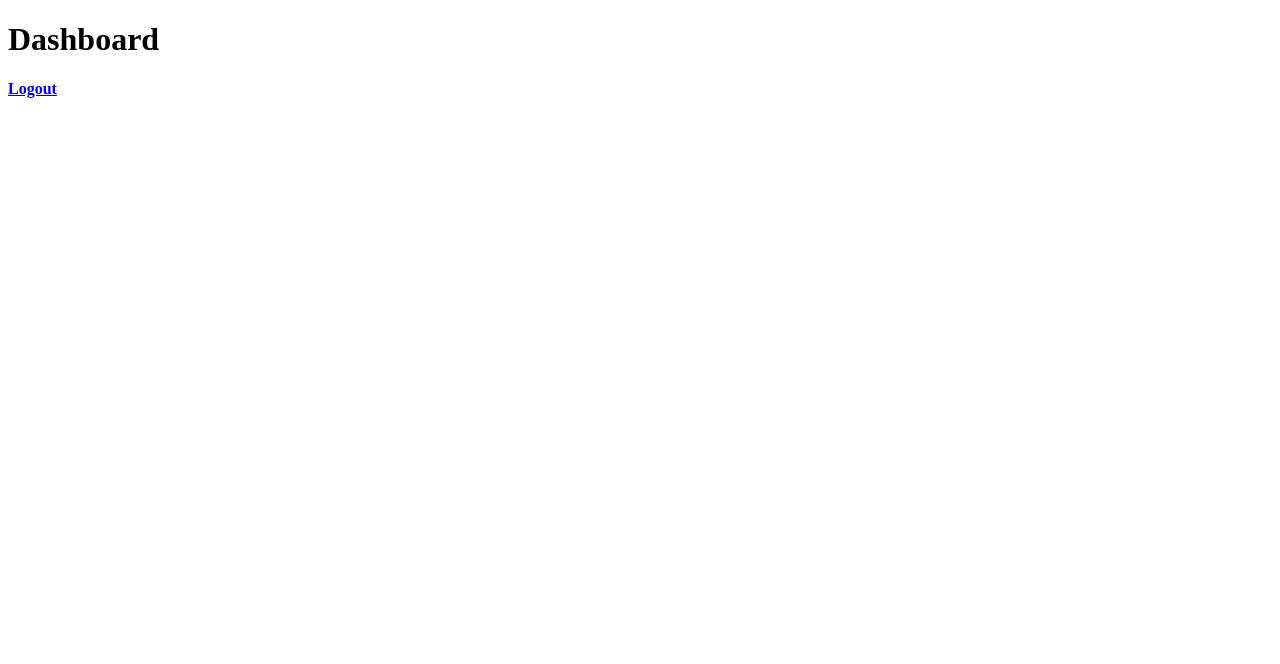
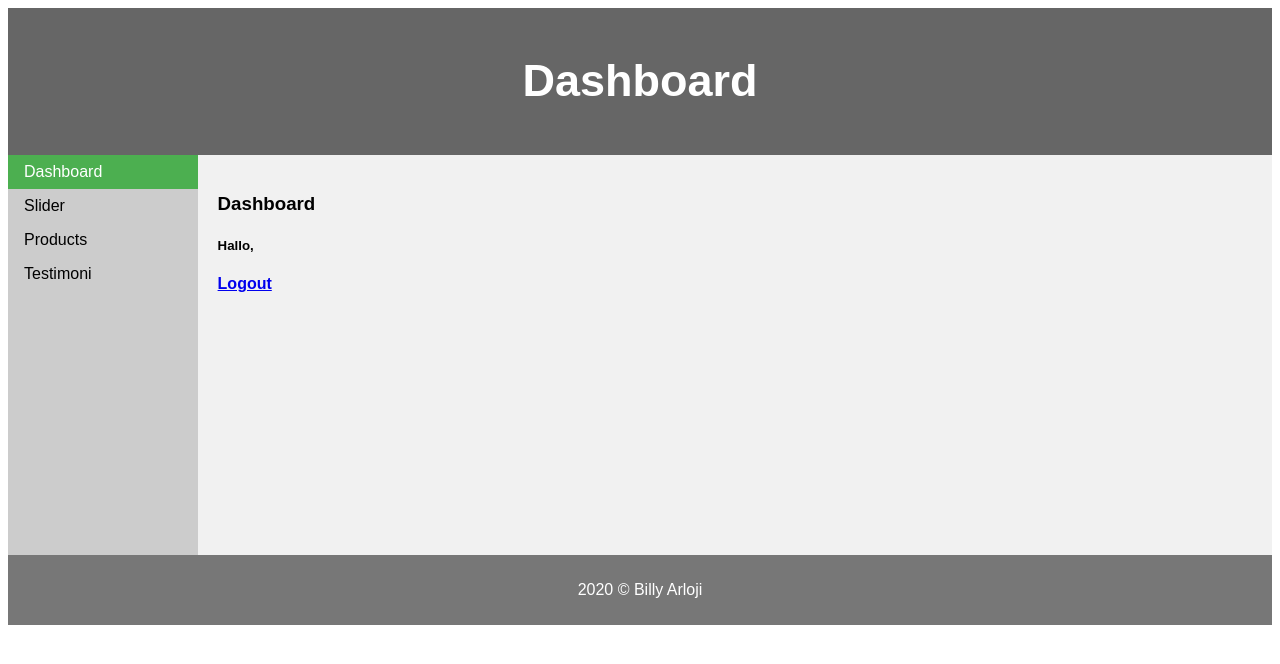
Before and after one commit to dennyfebry/billyarloji, a CodeIgniter app: the page made by application/views/content/dashboard.php in a window 1280 px wide. Before the commit the part shown is almost empty. Shown: the top 664 px of the page. Run offline with CodeIgniter, Linux system fonts and the light colour scheme.

Commit message:
dashboard

```diff
--- a/application/controllers/Content/c_login.php
+++ b/application/controllers/Content/c_login.php
@@ -47,7 +47,8 @@ class C_login extends CI_Controller
 				$this->m_login->last_login("tb_admin", $where, $data);
 
 				$data_session = array(
-					'nama' => $array[0]->name,
+					'id' => $array[0]->id,
+					'name' => $array[0]->name,
 					'role' => $array[0]->role,
 					'status' => "login"
 				);
--- a/application/views/content/dashboard.php
+++ b/application/views/content/dashboard.php
@@ -7,11 +7,127 @@ defined('BASEPATH') or exit('No direct script access allowed');
 <head>
 	<meta charset="utf-8">
 	<title>Dashboard</title>
+	<style>
+		* {
+			box-sizing: border-box;
+		}
+
+		body {
+			font-family: Arial, Helvetica, sans-serif;
+		}
+
+		/* Style the header */
+		header {
+			background-color: #666;
+			padding: 10px;
+			text-align: center;
+			font-size: 30px;
+			color: white;
+		}
+
+		/* Create two columns/boxes that floats next to each other */
+		nav {
+			float: left;
+			width: 15%;
+			height: 400px;
+			/* only for demonstration, should be removed */
+			background: #ccc;
+			/* padding: 20px; */
+		}
+
+		/* Style the list inside the menu */
+		nav ul {
+			list-style-type: none;
+			margin: 0;
+			padding: 0;
+			width: auto;
+			background-color: #ccc;
+		}
+
+		nav li a {
+			display: block;
+			color: #000;
+			padding: 8px 16px;
+			text-decoration: none;
+		}
+
+		nav li a.active {
+			background-color: #4CAF50;
+			color: white;
+		}
+
+		nav li a:hover:not(.active) {
+			background-color: #555;
+			color: white;
+		}
+
+		article {
+			float: left;
+			padding: 20px;
+			width: 85%;
+			background-color: #f1f1f1;
+			height: 400px;
+			/* only for demonstration, should be removed */
+		}
+
+		/* Clear floats after the columns */
+		section:after {
+			content: "";
+			display: table;
+			clear: both;
+		}
+
+		/* Style the footer */
+		footer {
+			background-color: #777;
+			padding: 10px;
+			text-align: center;
+			color: white;
+		}
+
+		/* Responsive layout - makes the two columns/boxes stack on top of each other instead of next to each other, on small screens */
+		@media (max-width: 600px) {
+
+			nav,
+			article {
+				width: 100%;
+				height: auto;
+			}
+		}
+	</style>
 </head>
 
 <body>
-	<h1>Dashboard</h1>
-	<b><a href="<?php echo site_url('content/c_login/logout') ?>">Logout</a></b>
+	<header>
+		<h2>Dashboard</h2>
+	</header>
+
+	<section>
+		<nav>
+			<ul>
+				<li><a class="active" href="#dashboard">Dashboard</a></li>
+				<li><a href="#slider">Slider</a></li>
+				<li><a href="#product">Products</a></li>
+				<li><a href="#testimoni">Testimoni</a></li>
+				<?php
+				if ($this->session->userdata("id") == 1) { ?>
+					<li><a href="#admin">Admin</a></li>
+				<?php
+				}
+				?>
+			</ul>
+		</nav>
+
+		<article>
+			<h1>Dashboard</h1>
+			<h5>Hallo, <?php echo $this->session->userdata("name"); ?></h5>
+			<b><a href="<?php echo site_url('content/c_login/logout') ?>">Logout</a></b>
+		</article>
+	</section>
+
+	<footer>
+		<p>2020 &copy; Billy Arloji</p>
+	</footer>
 </body>
 
 </html>
```
